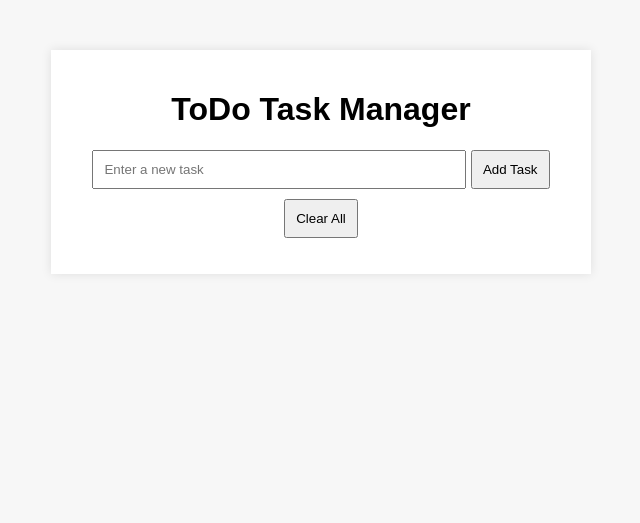
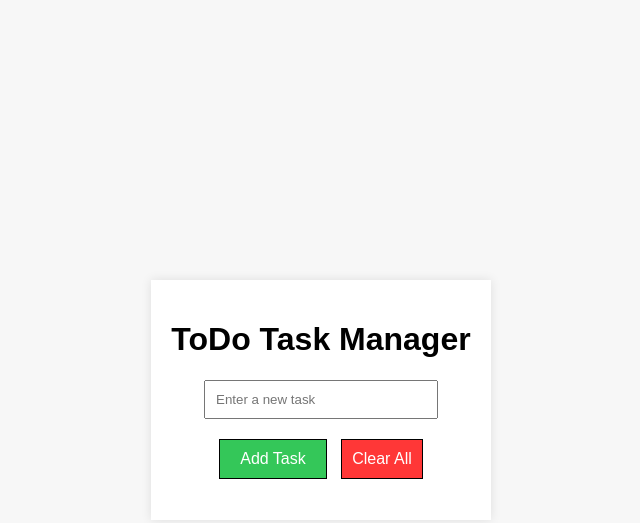
Before and after one commit to Jahnavi-Nalla/ToDo-Task-Manager, a plain HTML site: page index.html in a window 1280 px wide. Shown: the whole page, without its empty margins (319-959 px from the left). Drawn offline with Linux system fonts and the light colour scheme.

Commit message:
style.css

```diff
--- a/style.css
+++ b/style.css
@@ -4,13 +4,19 @@ body {
     text-align: center;
 }
 
-.container {
-    max-width: 500px;
-    margin: 50px auto;
+
+    .container {
+    width: 300px; /* Set a fixed width for the container */
+    min-height: 200px; /* Add a minimum height of 200px */
+    position: absolute; /* Take the container out of the normal flow */
+    top: 50%; /* Move the container 50% down from the top */
+    left: 50%; /* Move the container 50% from the left */
+    transform: translate(-50%, -50%); /* Move the container back up and left by 50% of its own width and height */
     padding: 20px;
     background-color: #fff;
-    box-shadow: 0 0 10px rgba(0, 0, 0, 0.1);
+    box-shadow: 0 0 10px rgba(0, 0, 0,0.1);
 }
+
 
 #task-input {
     width: 70%;
@@ -59,3 +65,34 @@ li div {
 .edit-btn:hover, .delete-btn:hover {
     color: #007BFF;
 }
+#clear-all-btn {
+    padding: 10px;
+    cursor: pointer;
+    margin-top: 10px; /* Add some space between the task list and the button */
+}
+#add-task-btn, #clear-all-btn {
+    display: inline-block;
+  }
+
+  #clear-all-btn {
+    margin-left: 10px;
+  }
+
+  .green-btn {
+    background-color: #34C759;
+    color: #fff;
+
+    padding: 10px 20px;
+    font-size: 16px;
+    cursor: pointer;
+    border: 1px solid #000;
+}
+
+.red-btn {
+    background-color: #FF3737;
+    color: #fff;
+    border: 1px solid #000;
+    padding: 10px 20px;
+    font-size: 16px;
+    cursor: pointer;
+}
```
